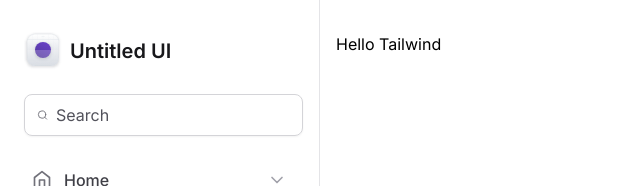
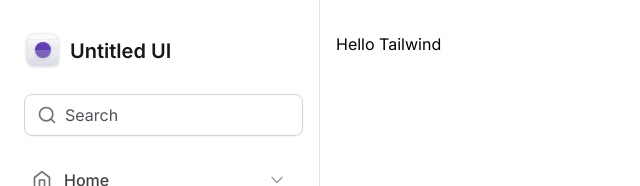
Before and after one commit to danilo-formagio/tailwind-next, a Next.js app: page / in a window 1280 px wide. Shown: the top 186 px of the page, without its empty margins (0-640 px from the left). Built offline with nearby package versions, Linux system fonts and the light colour scheme.

Commit message:
Move input to a component using composition pattern

```diff
--- /dev/null
+++ b/src/components/Input.tsx
@@ -0,0 +1,20 @@
+import { ComponentProps } from 'react';
+import { Search } from 'lucide-react';
+
+export interface InputPrefixProps extends ComponentProps<'div'> {}
+
+export function Prefix(props: InputPrefixProps) {
+  return <div {...props} />;
+}
+
+export interface InputControlProps extends ComponentProps<'input'> {}
+
+export function Control(props: InputControlProps) {
+  return <input className="flex-1 border-0 bg-transparent p-0 text-zinc-900 placeholder-zinc-600 outline-none" {...props} />;
+}
+
+export interface InputRootProps extends ComponentProps<'div'> {}
+
+export function Root(props: InputRootProps) {
+  return <div className="mx-1 flex w-full items-center gap-2 rounded-lg border border-zinc-300 px-3 py-2 shadow-sm" {...props} />;
+}
--- a/src/components/Sidebar/index.tsx
+++ b/src/components/Sidebar/index.tsx
@@ -4,16 +4,19 @@ import { BarChart, CheckSquare, Flag, Home, SquareStack, Users } from 'lucide-re
 import { NavItem } from './NavItem';
 import { UsedSpaceWidget } from './UsedSpaceWidget';
 import { Profile } from './Profile';
+import * as Input from '../Input';
 
 export function Sidebar() {
   return (
     <aside className="flex flex-col gap-6 border-r border-zinc-200 px-5 py-8">
       <Logo />
 
-      <div className="mx-1 flex w-full items-center gap-2 rounded-lg border border-zinc-300 px-3 py-2 shadow-sm">
-        <Search className="h-5 w-5 text-zinc-500" />
-        <input className="flex-1 border-0 bg-transparent p-0 text-zinc-900 placeholder-zinc-600 outline-none" placeholder="Search" />
-      </div>
+      <Input.Root>
+        <Input.Prefix>
+          <Search className="h-5 w-5 text-zinc-500" />
+        </Input.Prefix>
+        <Input.Control placeholder="Search" />
+      </Input.Root>
 
       <nav className="space-y-0.5">
         <NavItem title="Home" icon={Home} />
```
